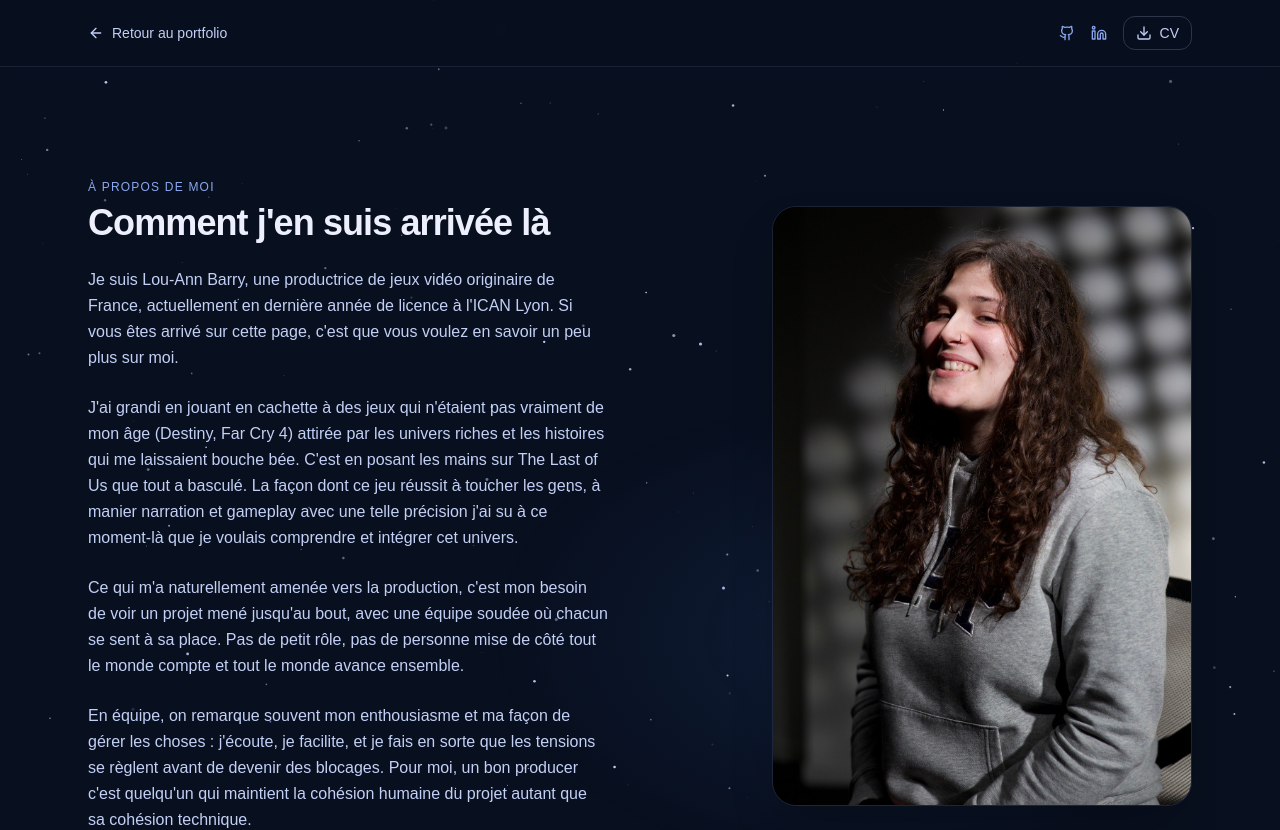
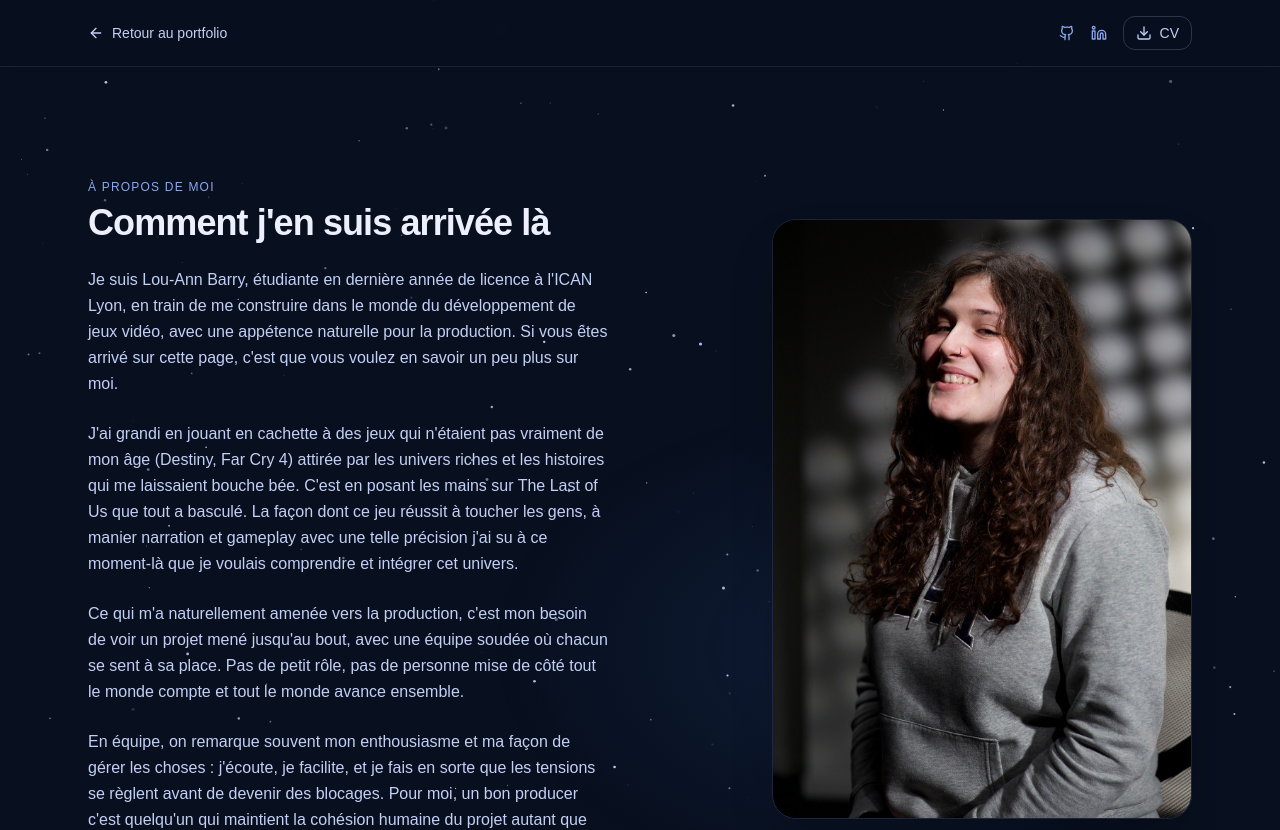
Before and after one commit to ghostofus/louann_portfolio, a Next.js app: page /about in a window 1280 px wide. Shown: the top 830 px of the page. Built offline with nearby package versions, Linux system fonts and the light colour scheme.

Commit message:
changement

```diff
--- a/app/about/page.js
+++ b/app/about/page.js
@@ -176,7 +176,7 @@ export default function AboutPage() {
                                     <h1 className="text-4xl font-semibold tracking-tight">Comment j'en suis arrivée là</h1>
                                 </motion.div>
                                 <motion.p variants={fadeUp} className="text-[#C3D0F6] leading-relaxed">
-                                    Je suis Lou-Ann Barry, une productrice de jeux vidéo originaire de France, actuellement en dernière année de licence à l'ICAN Lyon. Si vous êtes arrivé sur cette page, c'est que vous voulez en savoir un peu plus sur moi.
+                                    Je suis Lou-Ann Barry, étudiante en dernière année de licence à l'ICAN Lyon, en train de me construire dans le monde du développement de jeux vidéo, avec une appétence naturelle pour la production. Si vous êtes arrivé sur cette page, c'est que vous voulez en savoir un peu plus sur moi.
                                 </motion.p>
                                 <motion.p variants={fadeUp} className="text-[#C3D0F6] leading-relaxed">
                                     J'ai grandi en jouant en cachette à des jeux qui n'étaient pas vraiment de mon âge (Destiny, Far Cry 4) attirée par les univers riches et les histoires qui me laissaient bouche bée. C'est en posant les mains sur The Last of Us que tout a basculé. La façon dont ce jeu réussit à toucher les gens, à manier narration et gameplay avec une telle précision j'ai su à ce moment-là que je voulais comprendre et intégrer cet univers.
```
